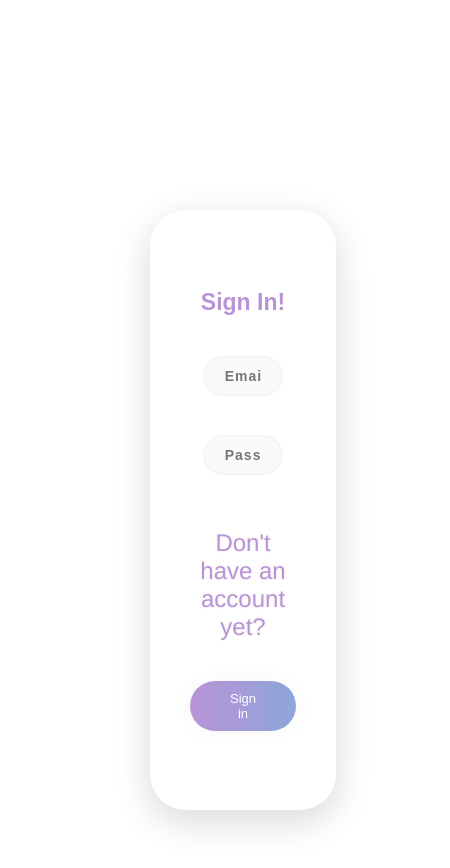
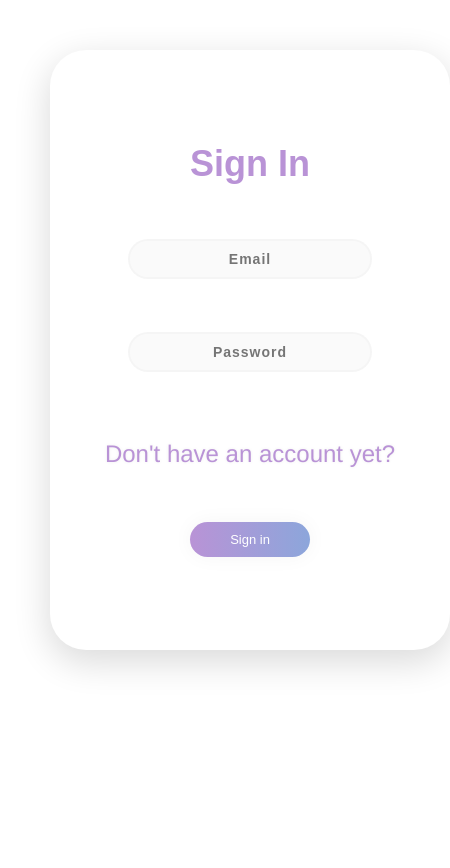
Before and after one commit to JesseMcMahon/vuetodoapp, a Vue app in the folder peerpal-todo/: page / in a window 390 px wide. Shown: the top 868 px of the page, 450 px wide, since content can reach past the window. After the commit the page ends 844 px from the top, so only its background shows below. Built offline with nearby package versions, Linux system fonts and the light colour scheme.

Commit message:
add styling to login/register pages

```diff
--- a/peerpal-todo/src/components/TodoPage.vue
+++ b/peerpal-todo/src/components/TodoPage.vue
@@ -6,12 +6,12 @@
         <input type="text" class="todo-input" placeholder="Enter new todo here" @keyup.enter="addTodo" v-model="newTodo" />
         <div v-for="todo in todoData" :key="todo._id" :todo="todo" class="todo-item">
             <div class="todo-item-left">
-                <input type="checkbox" @click="completeTodo(todo)" v-model="todo.isCompleted" />
+                <!-- <input type="checkbox" @click="completeTodo(todo)" v-model="todo.isCompleted" /> -->
                 <div v-if="!todo.currentlyEditing" @dblclick="editTodo(todo)" class="todo-item-label" :class="{completed : todo.isCompleted}">{{todo.title}}</div>
                 <input v-else class="todo-item-edit" type="text" v-model="todo.title" @blur="doneEditing(todo)" @keyup.enter="doneEditing(todo)" v-focus />
             </div>
             <div class="remove-item" @click="removeTodo(todo._id)">
-                &times;
+                <!-- &times; --> Complete
             </div>
         </div>
 
@@ -34,8 +34,8 @@ export default {
             let decoded = VueJwtDecode.decode(token);
             this.user = decoded;
             console.log(this.user)
-            let todoData = await this.$http.get(`/user/gettodos/${this.user.email}`) //Development
-            // let todoData = await axios.get(`/user/gettodos/${this.user.email}`) //Production
+            // let todoData = await this.$http.get(`/user/gettodos/${this.user.email}`) //Development
+            let todoData = await axios.get(`/user/gettodos/${this.user.email}`) //Production
             this.todoData = todoData.data.todos
             console.log(this.todoData)
     },
@@ -67,13 +67,13 @@ export default {
             console.log(this.user)
             console.log("Hello world");
             this.newTodo = ''
-            let response = await this.$http.post(`/user/addtodo/${this.user.email}/${newestTodo}`); //Development
-            // let response = await axios.post(`/user/addtodo/${this.user.email}/${newestTodo}`); //Production
+            // let response = await this.$http.post(`/user/addtodo/${this.user.email}/${newestTodo}`); //Development
+            let response = await axios.post(`/user/addtodo/${this.user.email}/${newestTodo}`); //Production
             this.todoData = response.data.user.currentTodos
         },
         async removeTodo(id) {
-               let response = await this.$http.put(`/user/removetodo/${this.user.email}/${id}`) //Development
-            // let response = await axios.put(`/user/removetodo/${this.user.email}/${id}`) //Production
+            //    let response = await this.$http.put(`/user/removetodo/${this.user.email}/${id}`) //Development
+            let response = await axios.put(`/user/removetodo/${this.user.email}/${id}`) //Production
             this.todoData = response.data.user.currentTodos
         },
          editTodo(todo) {
@@ -98,8 +98,8 @@ export default {
             let decoded = VueJwtDecode.decode(token);
             this.user = decoded;
             console.log(this.user)
-            let todoData = await this.$http.get(`/user/gettodos/${this.user.email}`) //Development
-            // let todoData = await axios.get(`/user/gettodos/${this.user.email}`) //Production
+            // let todoData = await this.$http.get(`/user/gettodos/${this.user.email}`) //Development
+            let todoData = await axios.get(`/user/gettodos/${this.user.email}`) //Production
             this.todoData = todoData.data.todos
             console.log(this.todoData)
         },
@@ -136,7 +136,8 @@ export default {
 }
 
 .remove-item {
-    color: black
+    color: red;
+    font-size: 18px;
 }
 .remove-item:hover {
     cursor: pointer;
@@ -190,8 +191,10 @@ export default {
 }
 
 .congrats {
+    margin: 0 auto;
+    font-size: 36px;
     color: green;
-    transition: .3s;
+    transition: .7s;
 }
 
 @media only screen and (max-width: 700px) {
--- a/peerpal-todo/src/components/auth/login.vue
+++ b/peerpal-todo/src/components/auth/login.vue
@@ -4,7 +4,7 @@
           class="form"
           @submit.prevent="loginUser"
         >
-          <p class="form-title">Sign In!</p>
+          <p class="form-title">Sign In</p>
           <input
             type="text"
             id="email"
@@ -35,8 +35,8 @@
           <h1>Welcome to ToDo+</h1>
           <h2><span class="colored-text">Why ToDo+? Because you're busy.</span><br/>
           ToDo+ is an intuitive app that will allow you
-            to organize your tasks in away that leaves you stress free and
-            prepared to attack whatever obstacles may be in your way
+            to organize your tasks in a way that leaves you stress free and
+            prepared to attack whatever obstacles may be in your way!
           </h2>
         </div>
   </div>
@@ -56,8 +56,8 @@ export default {
   methods: {
     async loginUser() {
       try {
-           let response = await this.$http.post("/user/login", this.login);  //Development
-        // let response = await axios.post("/user/login", this.login); //Production
+          //  let response = await this.$http.post("/user/login", this.login);  //Development
+        let response = await axios.post("/user/login", this.login); //Production
         let token = response.data.token;
         localStorage.setItem("jwt", token);
         if (token) {
@@ -101,7 +101,7 @@ export default {
   color: #b993d6;
   font-family: 'Ubuntu', sans-serif;
   font-weight: bold;
-  font-size: 23px;
+  font-size: 36px;
 }
 
 .input {
@@ -131,7 +131,14 @@ export default {
     font-family: 'Ubuntu', sans-serif;
     font-size: 13px;
     box-shadow: 0 0 20px 1px rgba(0, 0, 0, 0.04);
+    transition: .4s;
 }
+
+.sign-in-btn:hover {
+  transform: scale(1.2);
+  transition: .5s;
+}
+
 
 .go-to-register {
     text-shadow: 0px 0px 3px rgba(117, 117, 117, 0.12);
@@ -161,13 +168,31 @@ export default {
 
 @media only screen and (max-width: 1500px) {
    .form-container {
-      margin-top: 60px;
+      margin-top: 0px;
+      padding: 50px;
 }
 }
 
 @media only screen and (max-width: 1250px) {
-   .welcome-message {
+.welcome-message {
       display: none;
 }
+.form-container {
+  display: block;
+}
+.form {
+  width: 600px;
+  margin: 0 auto;
+}
+
+}
+
+@media only screen and (max-width: 720px) {
+
+.form {
+  width: 400px;
+  margin: 0 auto;
+}
+
 }
 </style>
--- a/peerpal-todo/src/components/auth/register.vue
+++ b/peerpal-todo/src/components/auth/register.vue
@@ -21,7 +21,7 @@
             v-model="register.email"
             required
           />
-          <!-- Password -->
+
           <input
             type="password"
             id="password"
@@ -44,8 +44,8 @@
           <h1>Welcome to ToDo+</h1>
           <h2><span class="colored-text">Why ToDo+? Because you're busy.</span><br/>
           ToDo+ is an intuitive app that will allow you
-            to organize your tasks in away that leaves you stress free and
-            prepared to attack whatever obstacles may be in your way
+            to organize your tasks in a way that leaves you stress free and
+            prepared to attack whatever obstacles may be in your way!
           </h2>
         </div>
   </div>
@@ -66,8 +66,8 @@ export default {
   methods: {
     async registerUser() {
       try {
-        let response = await this.$http.post("/user/register", this.register); //development
-        // let response = await axios.post("/user/register", this.register); production
+        // let response = await this.$http.post("/user/register", this.register); //development
+        let response = await axios.post("/user/register", this.register); production
         console.log(response);
         let token = response.data.token;
         if (token) {
@@ -117,7 +117,7 @@ export default {
   color: #b993d6;
   font-family: 'Ubuntu', sans-serif;
   font-weight: bold;
-  font-size: 23px;
+  font-size: 36px;
 }
 
 .input {
@@ -148,6 +148,12 @@ export default {
     font-size: 13px;
     box-shadow: 0 0 20px 1px rgba(0, 0, 0, 0.04);
     margin-top: 25px;
+    transition: .4s;
+}
+
+.sign-up-btn:hover {
+  transform: scale(1.2);
+  transition: .5s;
 }
 
 .go-to-login {
@@ -176,9 +182,33 @@ export default {
   box-shadow: 0px 11px 35px 2px rgba(0, 0, 0, 0.14);
 }
 
+@media only screen and (max-width: 1500px) {
+  .form-container {
+      margin-top: 0px;
+      padding: 50px;
+}
+}
+
 @media only screen and (max-width: 1250px) {
-   .welcome-message {
+.welcome-message {
       display: none;
 }
+.form-container {
+  display: block;
+}
+.form {
+  width: 600px;
+  margin: 0 auto;
+}
+
+}
+
+@media only screen and (max-width: 720px) {
+
+.form {
+  width: 400px;
+  margin: 0 auto;
+}
+
 }
 </style>
--- a/peerpal-todo/src/main.js
+++ b/peerpal-todo/src/main.js
@@ -8,8 +8,8 @@ const base = axios.create({
   baseURL: "http://localhost:4000"
 })
 
-Vue.prototype.$http = base
-Vue.config.productionTip = false
+// Vue.prototype.$http = base
+// Vue.config.productionTip = false
 
 /* eslint-disable no-new */
 new Vue({
```
Also changed, not shown: 11 other files (tests, documents, lock files or other folders).
